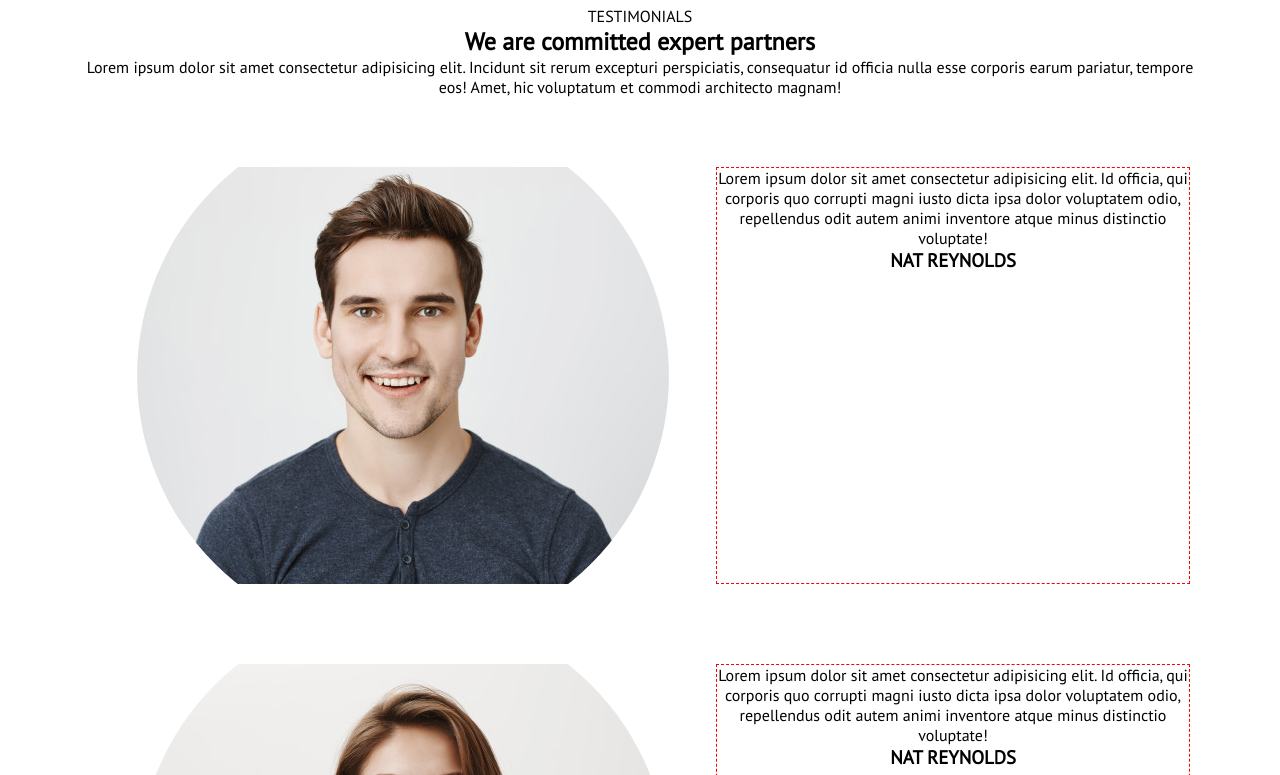
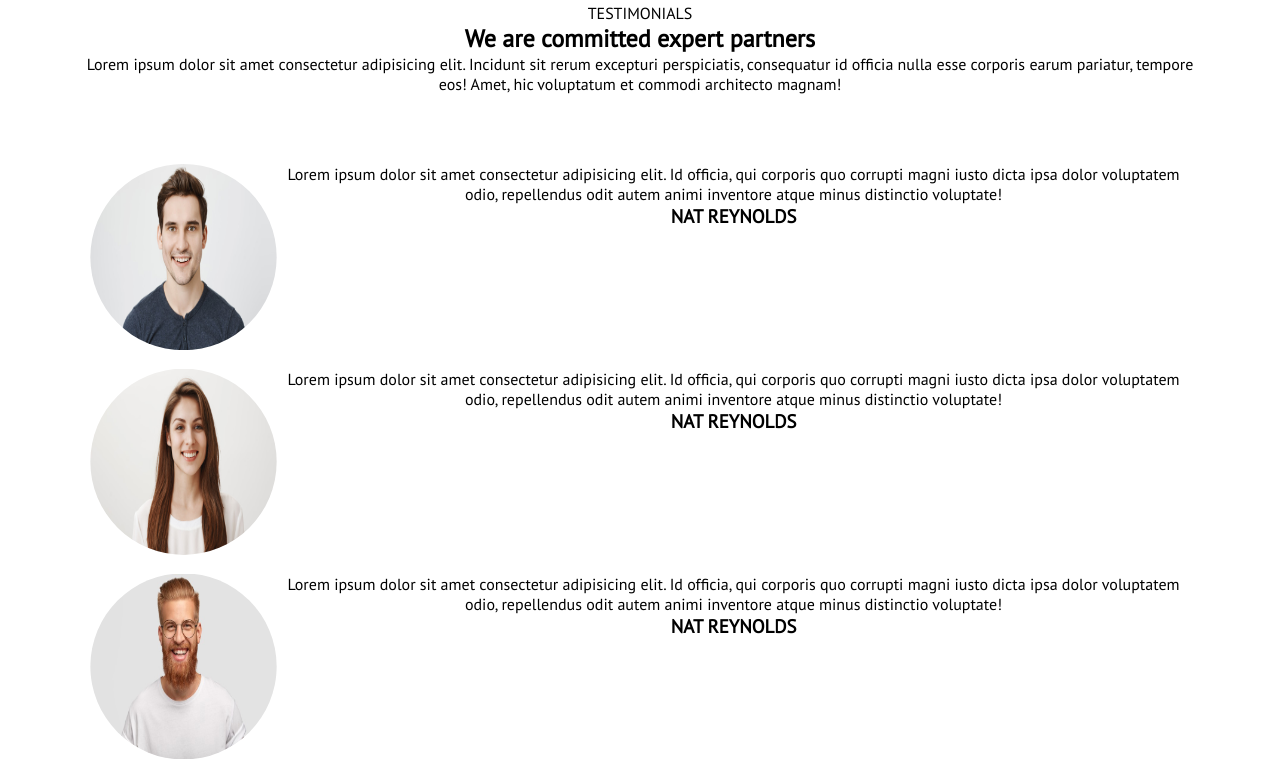
Before and after one commit to Anzelo7/htmlcss-responsive-layout, a plain HTML site: page index.html in a window 1280 px wide. Shown: the part 1531-2306 px from the top of the page. Drawn offline with Linux system fonts and the light colour scheme.

Commit message:
modifica debug

```diff
--- a/index.html
+++ b/index.html
@@ -132,7 +132,7 @@
                     </div>
                     <div class="card-row">
                         <img src="img/testimonial1.jpg" alt="">
-                        <div class="column">
+                        <div class="column end">
                             <p>Lorem ipsum dolor sit amet consectetur adipisicing elit. Id officia, qui corporis quo
                                 corrupti magni iusto dicta ipsa dolor voluptatem odio, repellendus odit autem animi
                                 inventore atque minus distinctio voluptate!</p>
@@ -141,7 +141,7 @@
                     </div>
                     <div class="card-row">
                         <img src="img/testimonial2.jpg" alt="">
-                        <div class="column">
+                        <div class="column end">
                             <p>Lorem ipsum dolor sit amet consectetur adipisicing elit. Id officia, qui corporis quo
                                 corrupti magni iusto dicta ipsa dolor voluptatem odio, repellendus odit autem animi
                                 inventore atque minus distinctio voluptate!</p>
@@ -150,7 +150,7 @@
                     </div>
                     <div class="card-row">
                         <img src="img/testimonial3.jpg" alt="">
-                        <div class="column">
+                        <div class="column end">
                             <p>Lorem ipsum dolor sit amet consectetur adipisicing elit. Id officia, qui corporis quo
                                 corrupti magni iusto dicta ipsa dolor voluptatem odio, repellendus odit autem animi
                                 inventore atque minus distinctio voluptate!</p>
--- a/style.css
+++ b/style.css
@@ -158,7 +158,8 @@ section:nth-of-type(even) {
 }
 
 #testimonials img {
-    width: 100%;
+    width: 17%;
+    height: 149%;
     clip-path: circle(50%);
 }
 
@@ -238,9 +239,6 @@ footer {
     min-height: 160px;
 }
 
-.debug .column {
-    border: 1px dashed red;
-}
 
 .debug .card {
     height: 100%;
```
